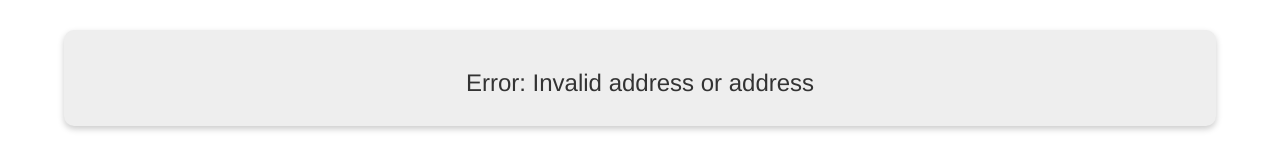
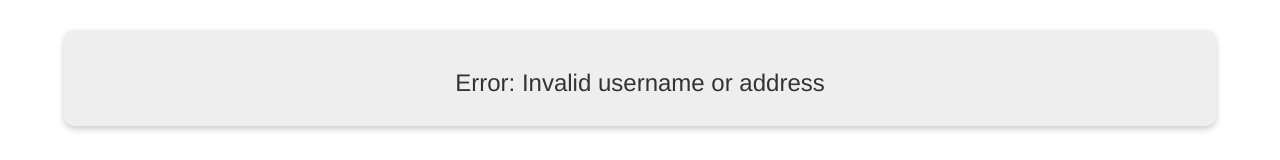
Before and after one commit to guyt101z/tox.party, a website: page www/errors/invalid.html in a window 1280 px wide. Shown: the part 143-303 px from the top of the page. Drawn offline with Linux system fonts and the light colour scheme.

Commit message:
fix a typo in correcting another typo

```diff
--- a/www/errors/invalid.html
+++ b/www/errors/invalid.html
@@ -18,7 +18,7 @@
 	<h2>Tox.Party | wtf do I put here</h2>
 
 	<div class="main">
-		<h3>Error: Invalid address or address</h3>
+		<h3>Error: Invalid username or address</h3>
 	</div>
 
 	<script src="../js/jquery.min.js"></script>
```
